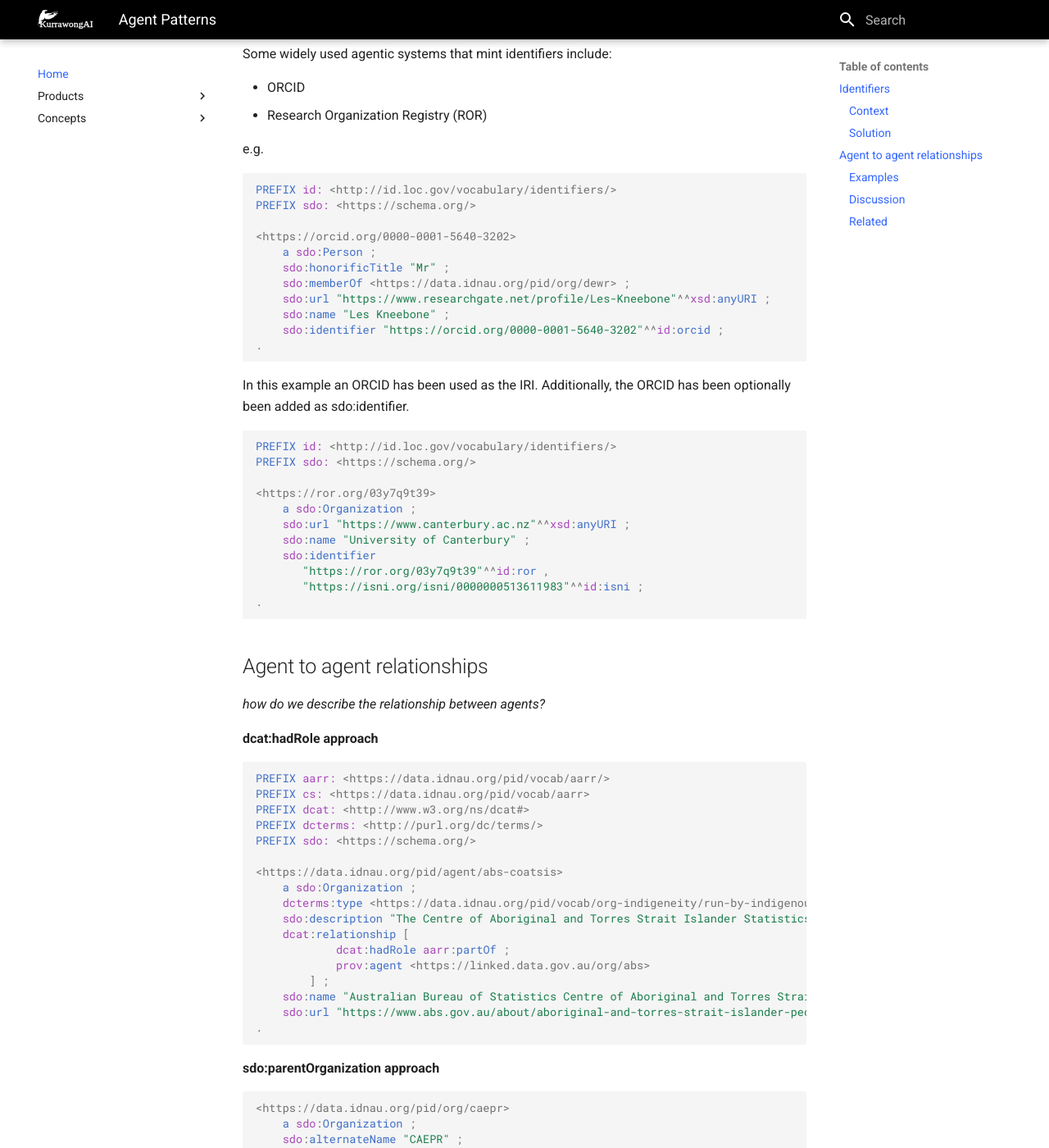
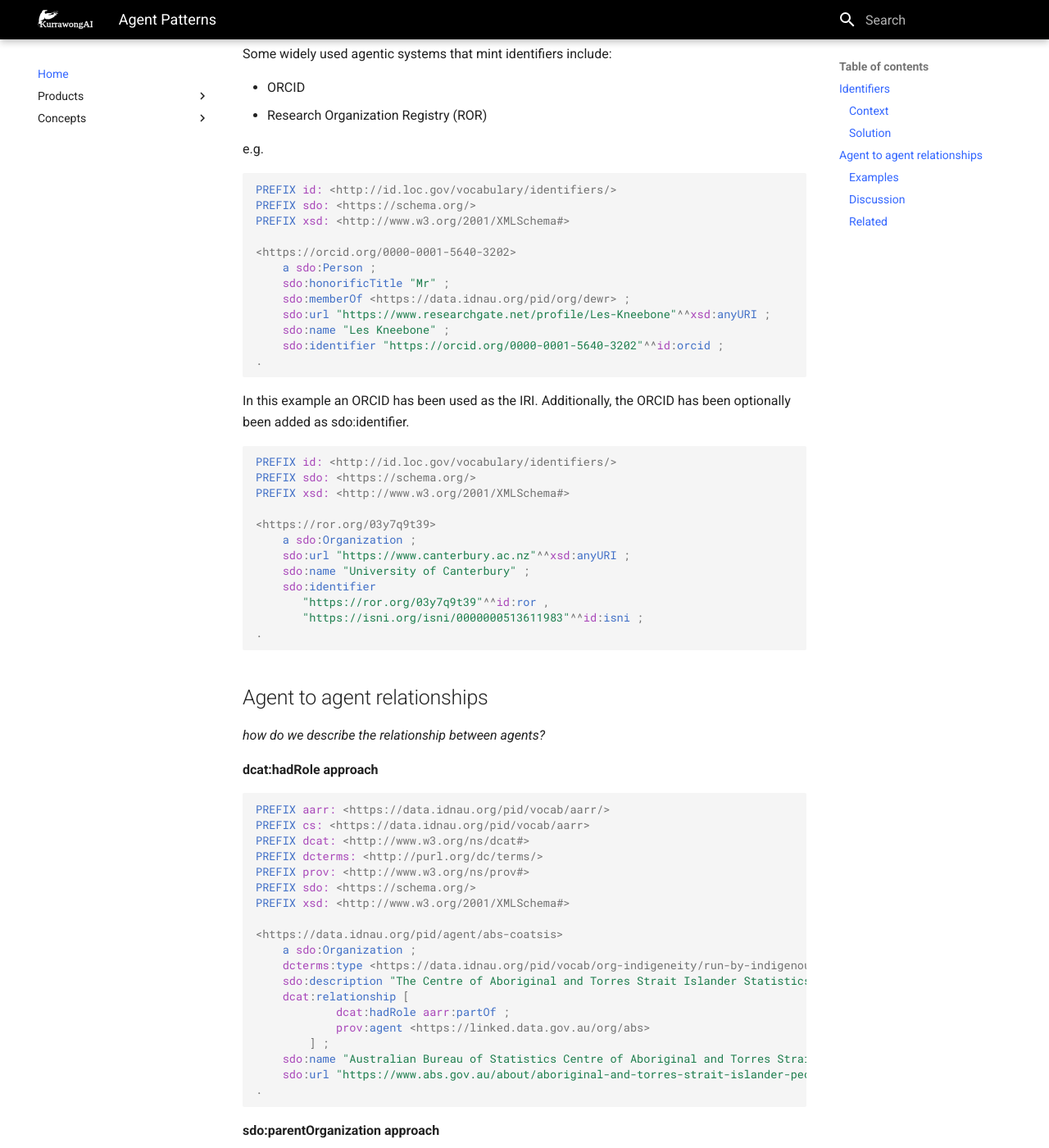
Before and after one commit to Kurrawong/docs, an MkDocs documentation site: the page built from docs/concepts/agents/patterns.md, in a window 1280 px wide and 1400 px high, scrolled down 1163 px. Shown: the whole window at 82% size. Built offline with MkDocs 1.6.1 and Material for MkDocs 9.7.7, drawn with Linux system fonts in a browser that asks for light colours.

Commit message:
Merge remote-tracking branch 'origin/main'

````diff
--- a/docs/concepts/agents/patterns.md
+++ b/docs/concepts/agents/patterns.md
@@ -53,6 +53,7 @@ e.g.
 ```turtle
 PREFIX id: <http://id.loc.gov/vocabulary/identifiers/>
 PREFIX sdo: <https://schema.org/>
+PREFIX xsd: <http://www.w3.org/2001/XMLSchema#>
 
 <https://orcid.org/0000-0001-5640-3202>
     a sdo:Person ;
@@ -69,6 +70,7 @@ In this example an ORCID has been used as the IRI. Additionally, the ORCID has b
 ```turtle
 PREFIX id: <http://id.loc.gov/vocabulary/identifiers/>
 PREFIX sdo: <https://schema.org/>
+PREFIX xsd: <http://www.w3.org/2001/XMLSchema#>
 
 <https://ror.org/03y7q9t39>
     a sdo:Organization ;
@@ -91,7 +93,9 @@ PREFIX aarr: <https://data.idnau.org/pid/vocab/aarr/>
 PREFIX cs: <https://data.idnau.org/pid/vocab/aarr>
 PREFIX dcat: <http://www.w3.org/ns/dcat#>
 PREFIX dcterms: <http://purl.org/dc/terms/>
+PREFIX prov: <http://www.w3.org/ns/prov#>
 PREFIX sdo: <https://schema.org/>
+PREFIX xsd: <http://www.w3.org/2001/XMLSchema#>
 
 <https://data.idnau.org/pid/agent/abs-coatsis>
     a sdo:Organization ;
````
